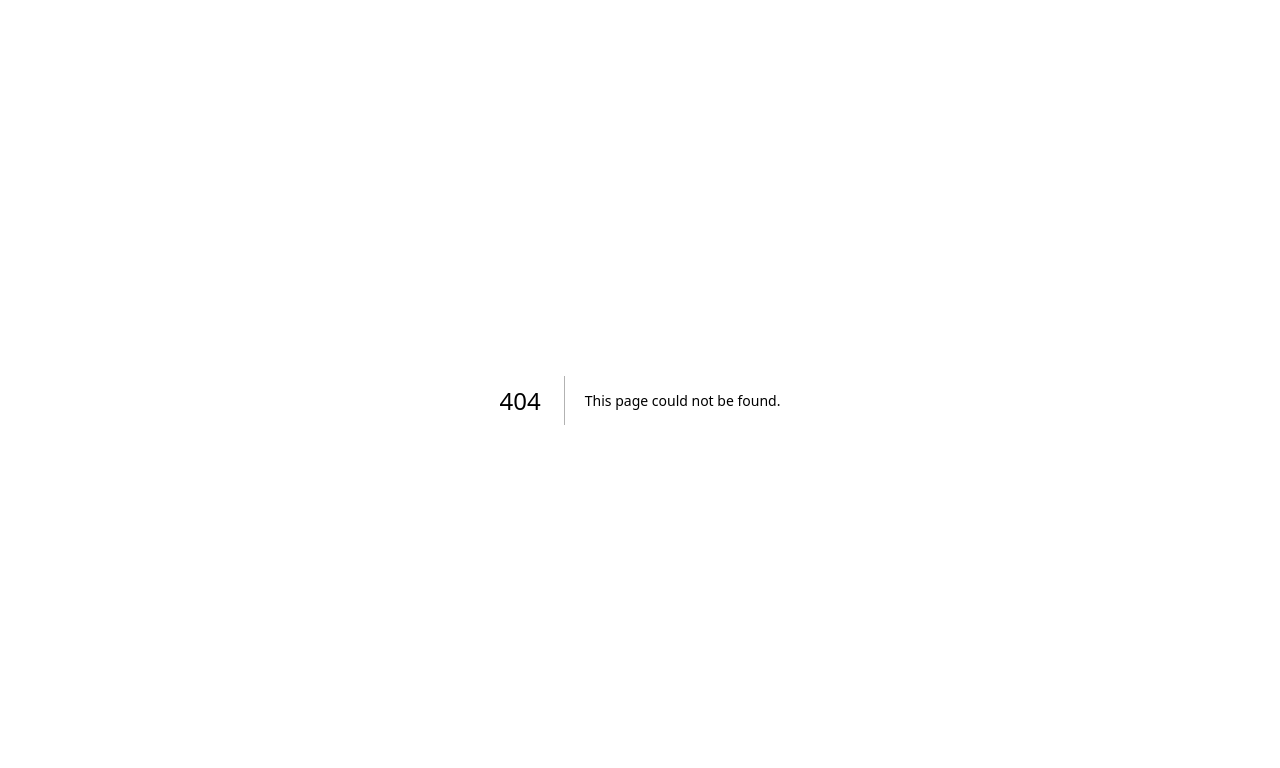
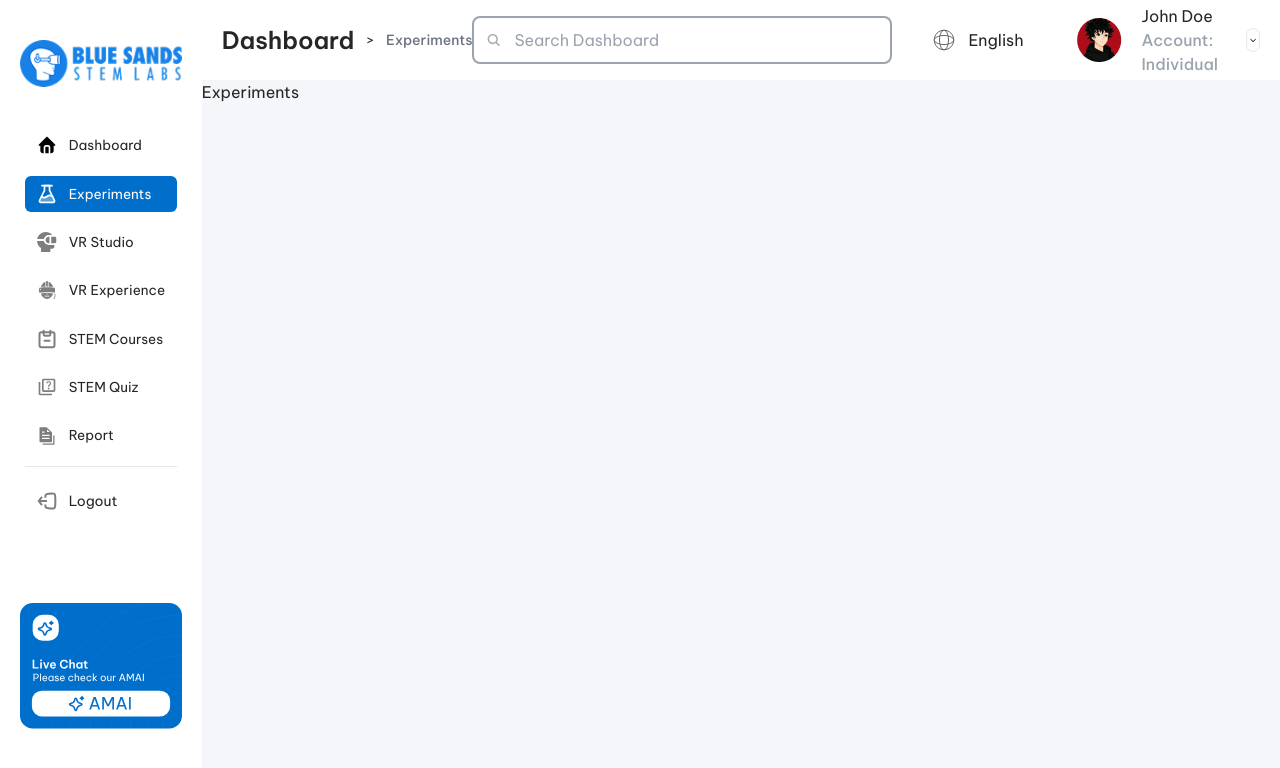
Before and after one commit to bluesandsacademy/bluesands-lab-frontend, a Next.js app: page /dashboard/experiments in a window 1280 px wide. Before the commit this address had no page. Shown: the top 768 px of the page. Built offline with nearby package versions, Linux system fonts and the light colour scheme.

Commit message:
feat: create experiments page for dashboard

```diff
--- /dev/null
+++ b/src/app/dashboard/experiments/page.tsx
@@ -0,0 +1,7 @@
+export default function DashboardExperimentsPage() {
+    return (
+        <>
+            Experiments
+        </>
+    )
+}
```
